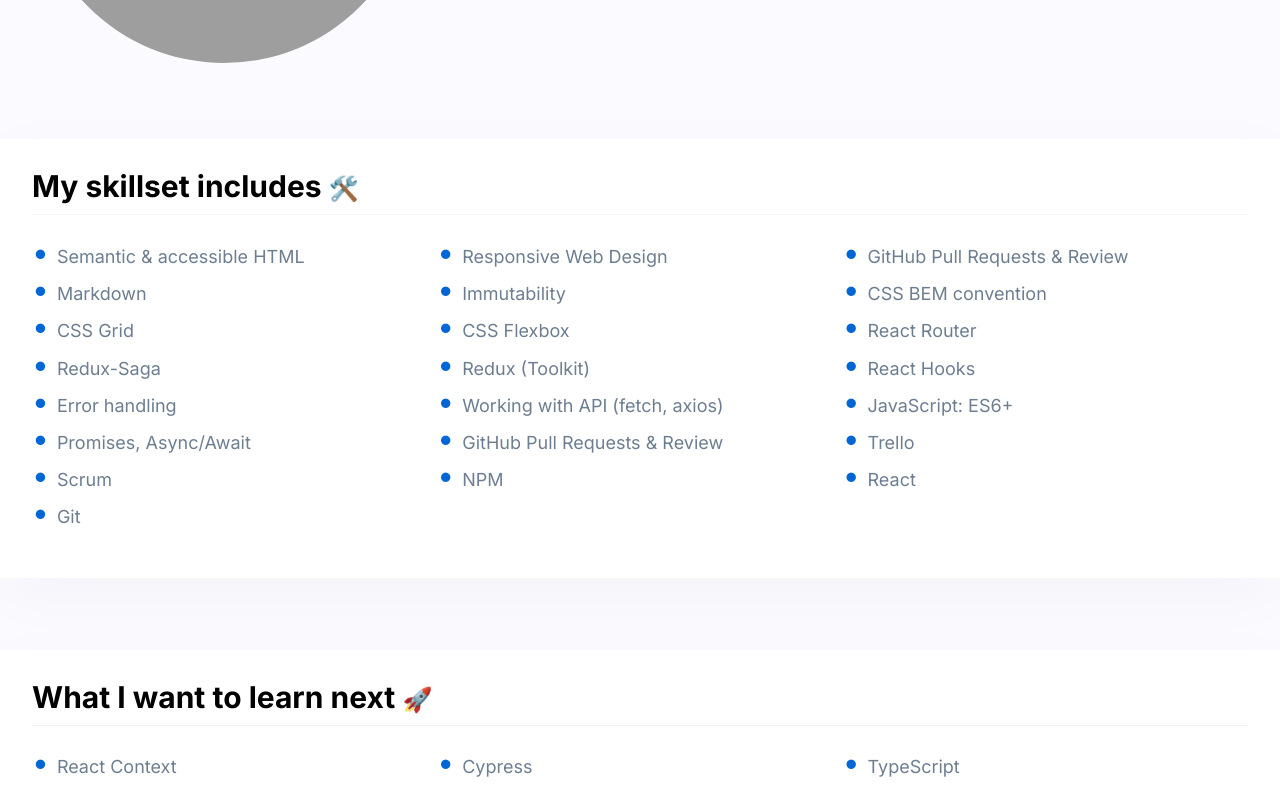
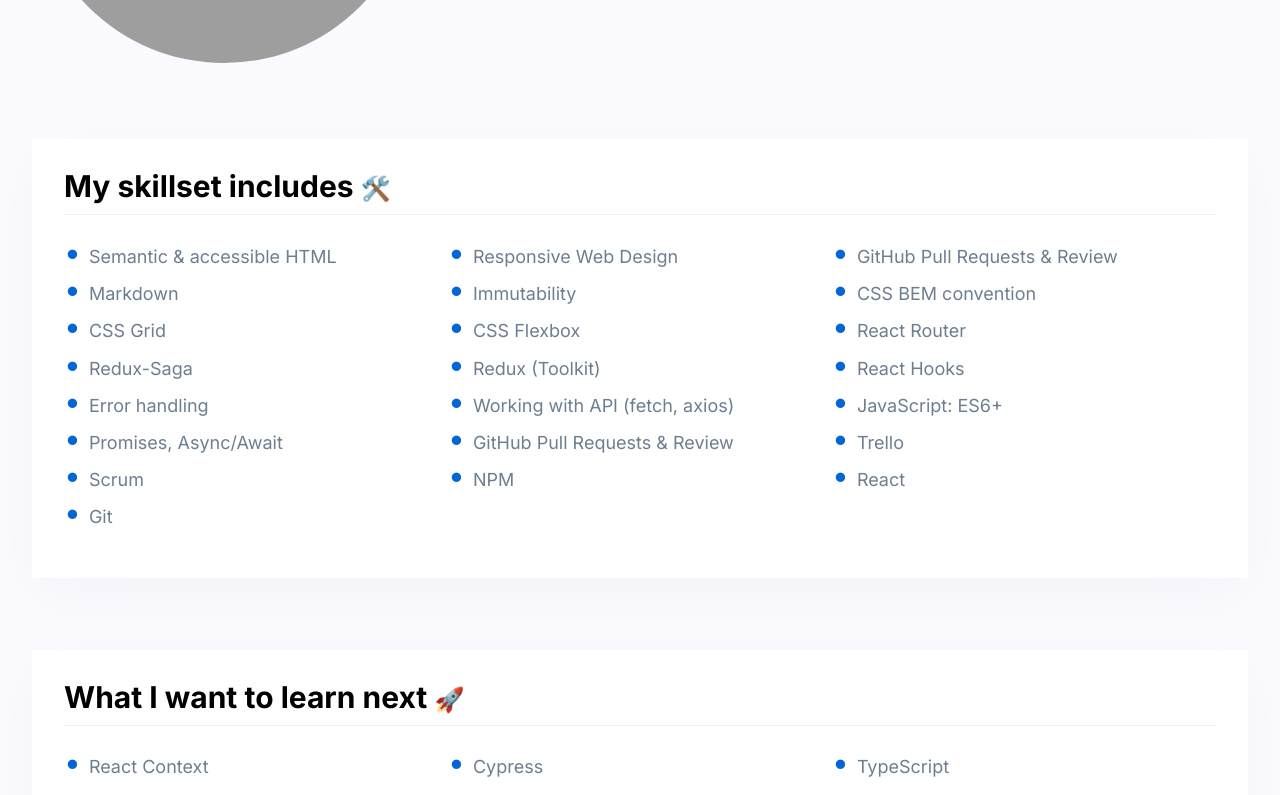
Before and after one commit to oleksaGrzegorz/personal-homepage-in-react, a React (Create React App) app: page / in a window 1280 px wide. Shown: the part 440-1235 px from the top of the page. Built offline with nearby package versions, Linux system fonts and the light colour scheme; grey boxes are pictures that could not be loaded.

Commit message:
added box-sizing to Section

```diff
--- a/src/common/Section/styled.js
+++ b/src/common/Section/styled.js
@@ -2,12 +2,18 @@
 
 export const StyledSection = styled.section`
   background-color: White;
-  width: 1216px;
-  max-height: 404px;
+  box-sizing: border-box;
+  width: calc(100% - 32px);
+  margin-left: 16px;
+  margin-right: 16px;
+  max-width: 1216px;
+  margin: 0 auto;
   padding: 32px;
   box-shadow: 0px 16px 58px 0px rgba(9, 10, 51, 0.03);
   margin-top: 72px;
+
 `;
+
 
 export const Header = styled.h2`
   font-family: Inter;
```
